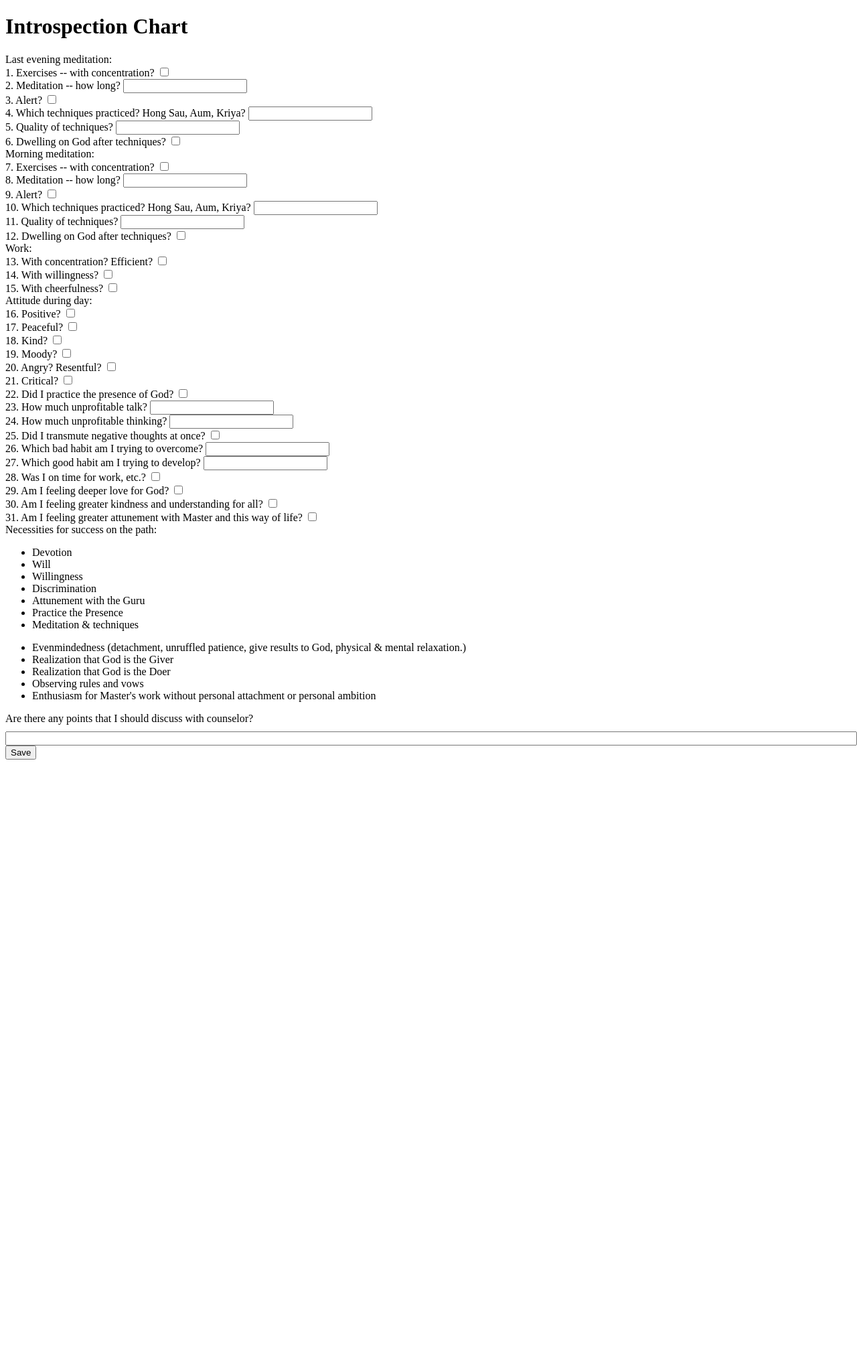
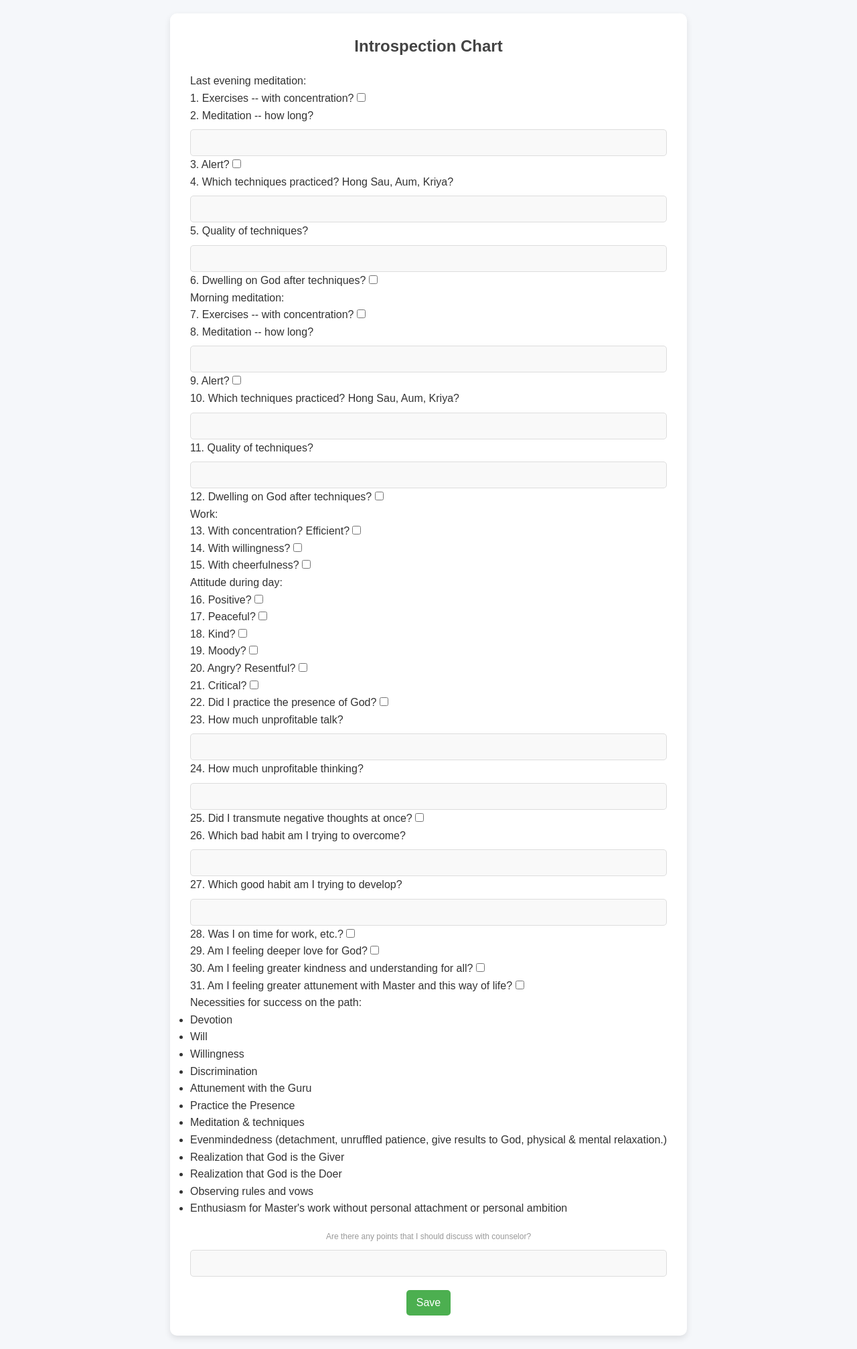
Before and after one commit to pganti/dji, a Flask app: page / in a window 1280 px wide. Shown: the whole page at 67% size. Before the commit the page ends 1134 px from the top, so only its background shows below. Run offline with Flask 3, Linux system fonts and the light colour scheme; data that the repository does not hold is empty.

Commit message:
Update entry.html for css
style changes

```diff
--- a/templates/entry.html
+++ b/templates/entry.html
@@ -4,7 +4,110 @@
     <meta charset="UTF-8">
     <meta name="viewport" content="width=device-width, initial-scale=1.0">
     <title>Introspection Chart</title>
-    <style>/* (Keep the CSS as provided) */</style>
+      <style>
+        /* General Reset */
+        * {
+            margin: 0;
+            padding: 0;
+            box-sizing: border-box;
+        }
+
+        body {
+            font-family: 'Arial', sans-serif;
+            line-height: 1.6;
+            background-color: #f5f7fa;
+            color: #333;
+            display: flex;
+            justify-content: center;
+            align-items: center;
+            min-height: 100vh;
+            padding: 20px;
+        }
+
+        .container {
+            background: #ffffff;
+            border-radius: 10px;
+            box-shadow: 0 4px 10px rgba(0, 0, 0, 0.1);
+            max-width: 800px;
+            width: 100%;
+            padding: 30px;
+        }
+
+        h1 {
+            text-align: center;
+            font-size: 24px;
+            color: #444;
+            margin-bottom: 20px;
+        }
+
+        label {
+            display: block;
+            font-weight: bold;
+            margin-top: 20px;
+            color: #555;
+        }
+
+        textarea,
+        input[type="text"],
+        select {
+            width: 100%;
+            padding: 10px;
+            margin-top: 8px;
+            font-size: 16px;
+            border: 1px solid #ddd;
+            border-radius: 5px;
+            background: #f9f9f9;
+        }
+
+        textarea {
+            height: 100px;
+            resize: none;
+        }
+
+        button {
+            background: #4caf50;
+            color: white;
+            border: none;
+            padding: 10px 15px;
+            border-radius: 5px;
+            font-size: 16px;
+            cursor: pointer;
+            transition: background-color 0.3s ease;
+            display: block;
+            margin: 20px auto 0;
+        }
+
+        button:hover {
+            background: #45a049;
+        }
+
+        .form-group {
+            margin-bottom: 15px;
+        }
+
+        .footer {
+            text-align: center;
+            font-size: 12px;
+            margin-top: 20px;
+            color: #999;
+        }
+
+        /* Responsive Design */
+        @media (max-width: 600px) {
+            .container {
+                padding: 20px;
+            }
+
+            h1 {
+                font-size: 20px;
+            }
+
+            button {
+                font-size: 14px;
+                padding: 8px 12px;
+            }
+        }
+    </style>
 </head>
 <body>
     <form action="/" method="POST">
```
